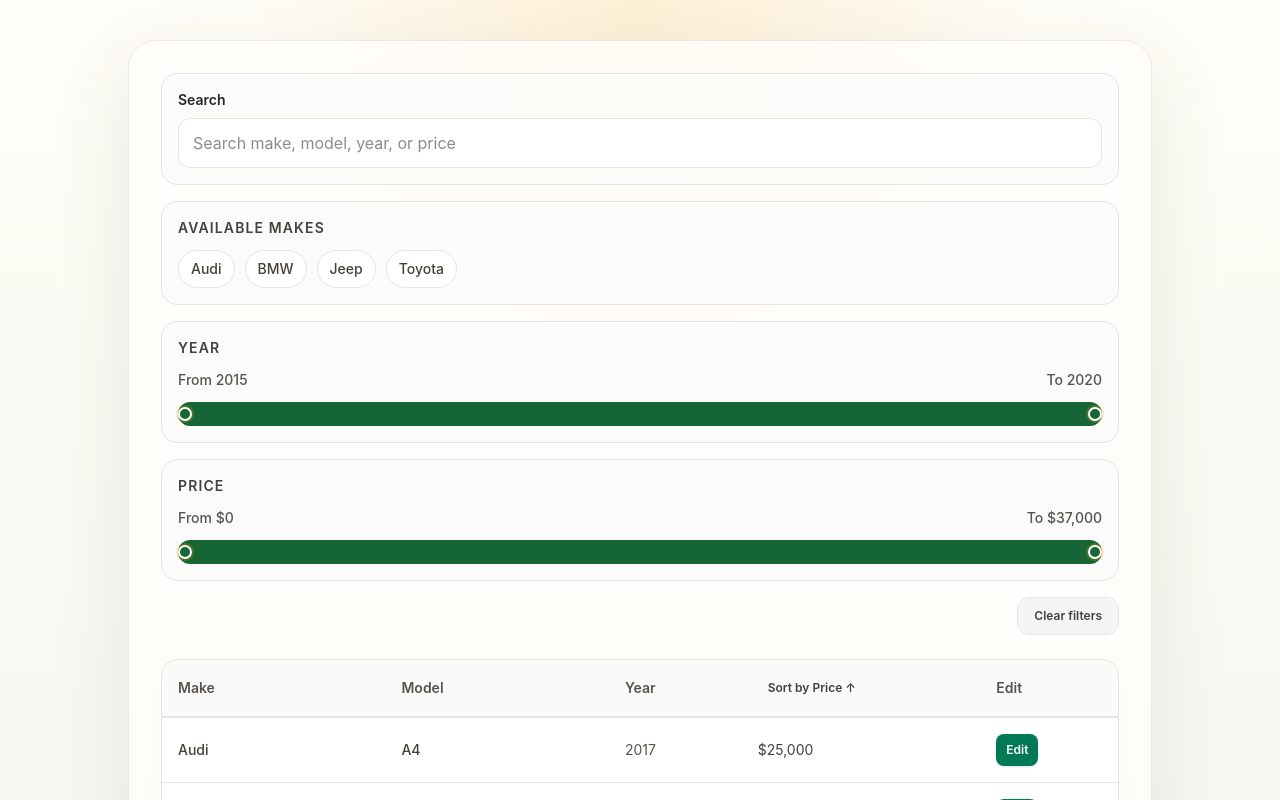
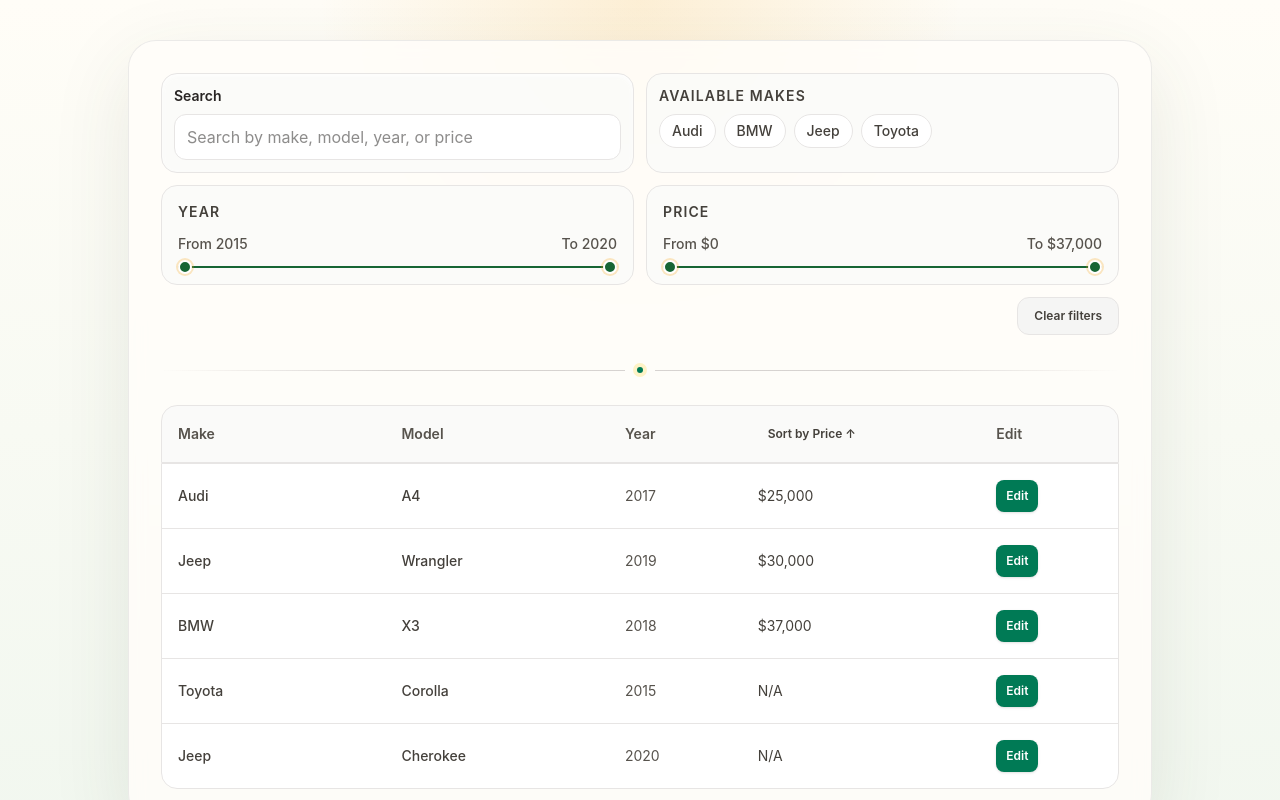
Before and after one commit to bekrawczyk1/CarAPP, a React (Vite) app: page / in a window 1280 px wide. Shown: the top 800 px of the page. Built offline with nearby package versions, Linux system fonts and the light colour scheme.

Commit message:
feat: polishing filters section

```diff
--- a/src/App.tsx
+++ b/src/App.tsx
@@ -113,6 +113,12 @@
           onClearFilters={clearFilters}
         />
 
+        <div className="my-5 flex items-center gap-3 sm:my-8" aria-hidden="true">
+          <div className="h-px flex-1 bg-gradient-to-r from-transparent via-stone-300 to-stone-300" />
+          <div className="h-1.5 w-1.5 rounded-full bg-emerald-700 ring-4 ring-amber-100" />
+          <div className="h-px flex-1 bg-gradient-to-l from-transparent via-stone-300 to-stone-300" />
+        </div>
+
         <VehicleTable
           vehicles={visibleVehicles}
           isLoading={isLoading}
--- a/src/components/FilterPanel.tsx
+++ b/src/components/FilterPanel.tsx
@@ -36,8 +36,8 @@
   onClearFilters,
 }: FilterPanelProps) {
   return (
-    <div className="mb-6 flex flex-col gap-4">
-      <div className="rounded-2xl border border-stone-200 bg-stone-50/80 p-4 shadow-inner shadow-white/80">
+    <div className="mb-4 grid gap-3 sm:grid-cols-2">
+      <div className="rounded-2xl border border-stone-200 bg-stone-50/80 p-3 shadow-inner shadow-white/80">
         <label htmlFor="vehicle-filter" className="mb-2 block text-sm font-semibold text-stone-800">
           Search
         </label>
@@ -46,17 +46,17 @@
           type="text"
           value={filterText}
           onChange={(event) => onFilterTextChange(event.target.value)}
-          placeholder="Search make, model, year, or price"
+          placeholder="Search by make, model, year, or price"
           aria-label="Search vehicles"
-          className="w-full rounded-xl border border-stone-200 bg-white px-3.5 py-3 text-base text-stone-900 outline-none transition focus:border-emerald-600 focus:ring-4 focus:ring-amber-100"
+          className="w-full rounded-xl border border-stone-200 bg-white px-3 py-2.5 text-base text-stone-900 outline-none transition focus:border-emerald-600 focus:ring-4 focus:ring-amber-100"
         />
       </div>
 
-      <div className="rounded-2xl border border-stone-200 bg-stone-50/80 p-4">
-        <p className="mb-3 text-sm font-semibold uppercase tracking-[0.08em] text-stone-700">
+      <div className="rounded-2xl border border-stone-200 bg-stone-50/80 p-3">
+        <p className="mb-2 text-sm font-semibold uppercase tracking-[0.08em] text-stone-700">
           Available makes
         </p>
-        <div className="flex flex-wrap gap-2.5">
+        <div className="flex flex-wrap gap-2">
           {availableMakes.map((make) => {
             const isSelected = selectedMakes.includes(make)
 
@@ -64,7 +64,7 @@
               <button
                 key={make}
                 type="button"
-                className={`rounded-full border px-3 py-2 text-sm font-medium transition-all ${
+                className={`rounded-full border px-3 py-1.5 text-sm font-medium transition-all ${
                   isSelected
                     ? 'border-emerald-200 bg-emerald-100 text-emerald-800 shadow-[0_8px_18px_rgba(22,101,52,0.14)]'
                     : 'border-stone-200 bg-white text-stone-700 hover:border-amber-300 hover:bg-amber-50'
@@ -83,6 +83,7 @@
         value={yearRange}
         min={minYear}
         max={maxYear}
+        className="p-3"
         onChange={onYearRangeChange}
       />
       <RangeSlider
@@ -90,12 +91,18 @@
         value={priceRange}
         min={minPrice}
         max={maxPrice}
+        className="p-3"
         formatValue={(value) => `$${value.toLocaleString()}`}
         onChange={onPriceRangeChange}
       />
 
-      <div className="flex justify-end">
-        <Button type="button" variant="secondary" className="rounded-xl px-4 py-2.5 text-sm" onClick={onClearFilters}>
+      <div className="col-span-full flex justify-end">
+        <Button
+          type="button"
+          variant="secondary"
+          className="w-full rounded-xl px-4 py-2.5 text-sm sm:w-auto"
+          onClick={onClearFilters}
+        >
           Clear filters
         </Button>
       </div>
--- a/src/components/ui/RangeSlider.tsx
+++ b/src/components/ui/RangeSlider.tsx
@@ -10,6 +10,7 @@
   max: number
   step?: number
   formatValue?: (value: number) => string
+  className?: string
   onChange: RangeSliderChange
 }
 
@@ -37,10 +38,11 @@
   max,
   step = 1,
   formatValue = String,
+  className = '',
   onChange,
 }: RangeSliderProps) {
   return (
-    <div className="rounded-2xl border border-stone-200 bg-stone-50/80 p-4">
+    <div className={`rounded-2xl border border-stone-200 bg-stone-50/80 p-4 ${className}`}>
       <p className="mb-3 text-sm font-semibold uppercase tracking-[0.08em] text-stone-700">
         {label}
       </p>
@@ -51,7 +53,7 @@
         </div>
 
         <div
-          className="relative h-6 overflow-visible rounded-full bg-stone-200"
+          className="relative h-0.5 overflow-visible rounded-full"
           style={getTrackStyle(value, min, max)}
         >
           {(['min', 'max'] as const).map((type) => (
```
